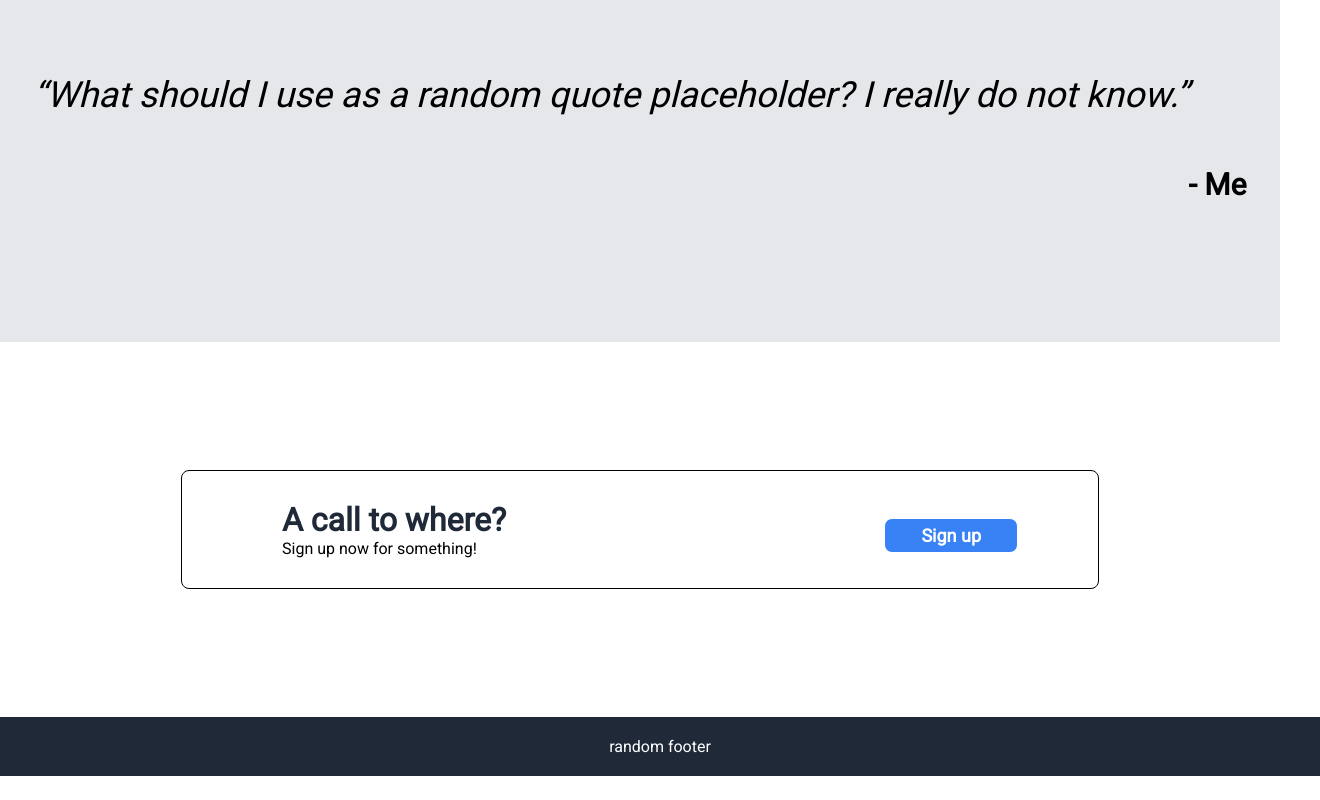
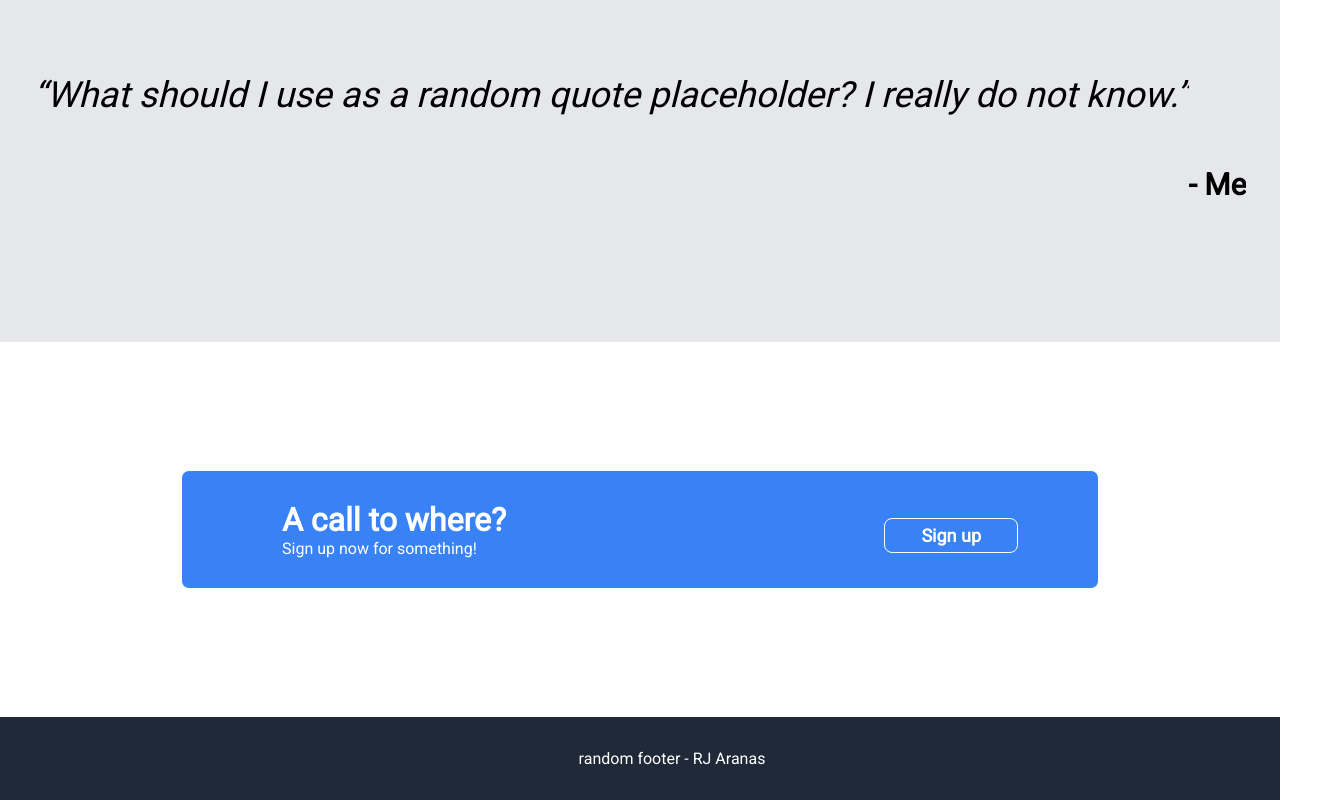
Before and after one commit to rjaranas/landing_page_sol, a plain HTML site: page index.html in a window 1280 px wide. Shown: the part 1869-2669 px from the top of the page, 1320 px wide, since content can reach past the window. Before the commit the page ends 2645 px from the top, so only its background shows below. Drawn offline with Linux system fonts and the light colour scheme.

Commit message:
finished all objectives

```diff
--- a/index.html
+++ b/index.html
@@ -69,7 +69,7 @@
         </div>
     </div>
     <footer>
-        random footer
+        random footer - RJ Aranas
     </footer>
 </body>
 </html>
--- a/styles.css
+++ b/styles.css
@@ -4,6 +4,7 @@
     padding: 0;
     margin: 0;
     font-family: Roboto, sans-serif;
+    overflow-x: hidden;
 }
 
 body {
@@ -171,6 +172,8 @@ h1 {
     width: 70%;
     justify-content: space-between;
     flex-wrap: wrap;
+    background-color: #3882f6;
+    color: white;
 }
 
 .action-text-holder {
@@ -178,6 +181,9 @@ h1 {
     flex-direction: column;
     padding: 20px;
     margin-left: 70px;
+}
+.action-text-holder h1 {
+    color: white;
 }
 
 .action-button-holder {
@@ -194,7 +200,7 @@ footer {
     color: white;
     width: 100%;
     background-color: #1f2937 ;
-    padding: 20px;
+    padding: 32px;
     align-items: center;
     justify-content: center;
 }
```
